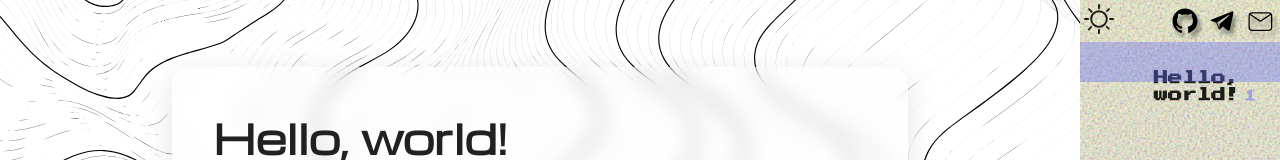
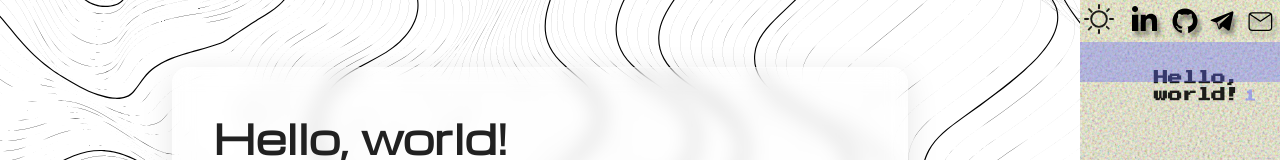
Before and after one commit to Career200/CV, a React (Vite) app: page / in a window 1280 px wide. Shown: the top 160 px of the page. Built offline with nearby package versions, Linux system fonts and the light colour scheme.

Commit message:
feat: add LinkedIn icon to contact section

```diff
--- a/src/App.tsx
+++ b/src/App.tsx
@@ -11,6 +11,7 @@ import { useRef } from 'react';
 import contentData from './data/content.json';
 import emailIcon from './assets/contact-icons/email.svg';
 import githubIcon from './assets/contact-icons/github.svg';
+import linkedinIcon from './assets/contact-icons/linkedin.svg';
 import telegramIcon from './assets/contact-icons/telegram-alt.svg';
 
 function App() {
@@ -26,6 +27,11 @@ function App() {
 				<div className="quick-actions">
 					<DarkModeSwitch />
 					<div className="contact-icons">
+						<LinkIcon
+							href="https://www.linkedin.com/in/dzhukov404/"
+							icon={linkedinIcon}
+							alt="LinkedIn"
+						/>
 						<LinkIcon
 							href="https://github.com/Career200"
 							icon={githubIcon}
```
Also changed, not shown: src/assets/contact-icons/linkedin.svg (added).
